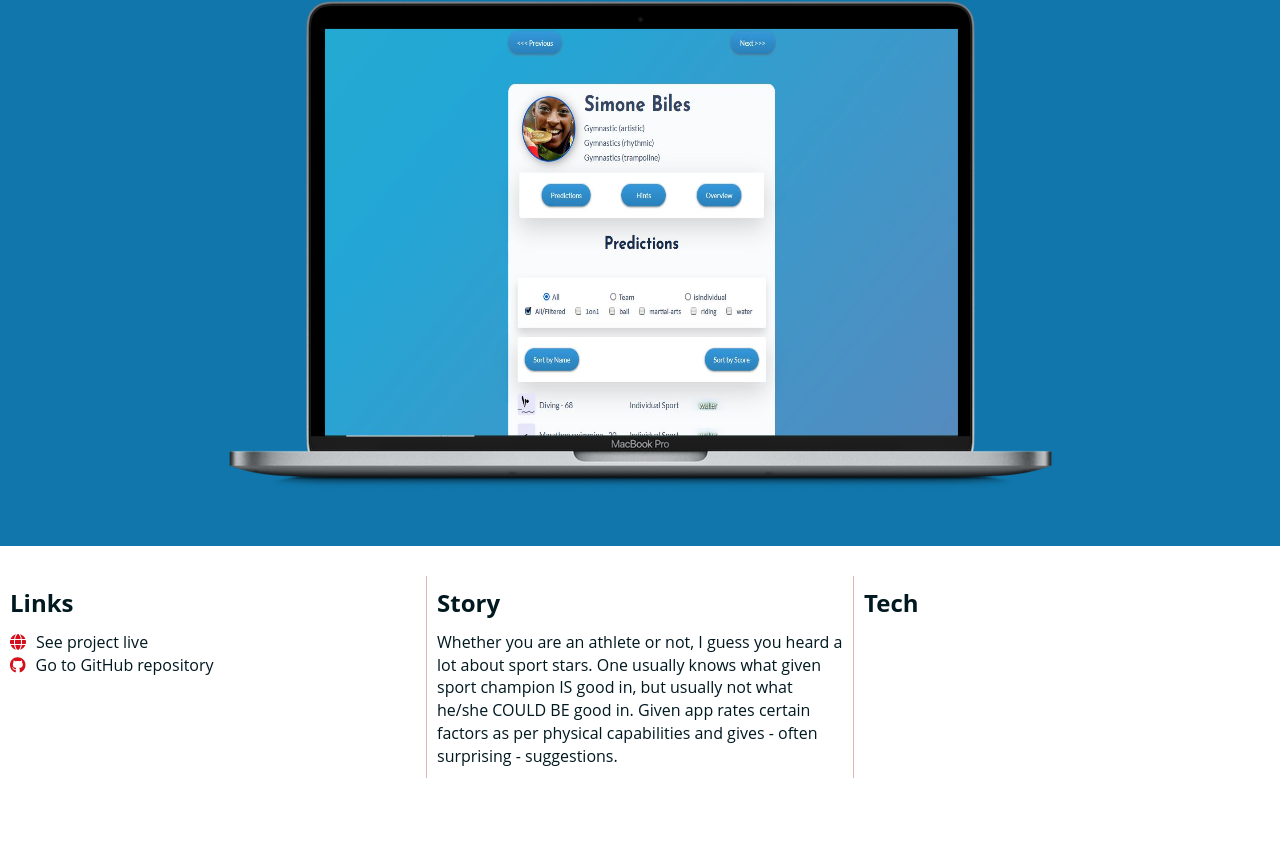
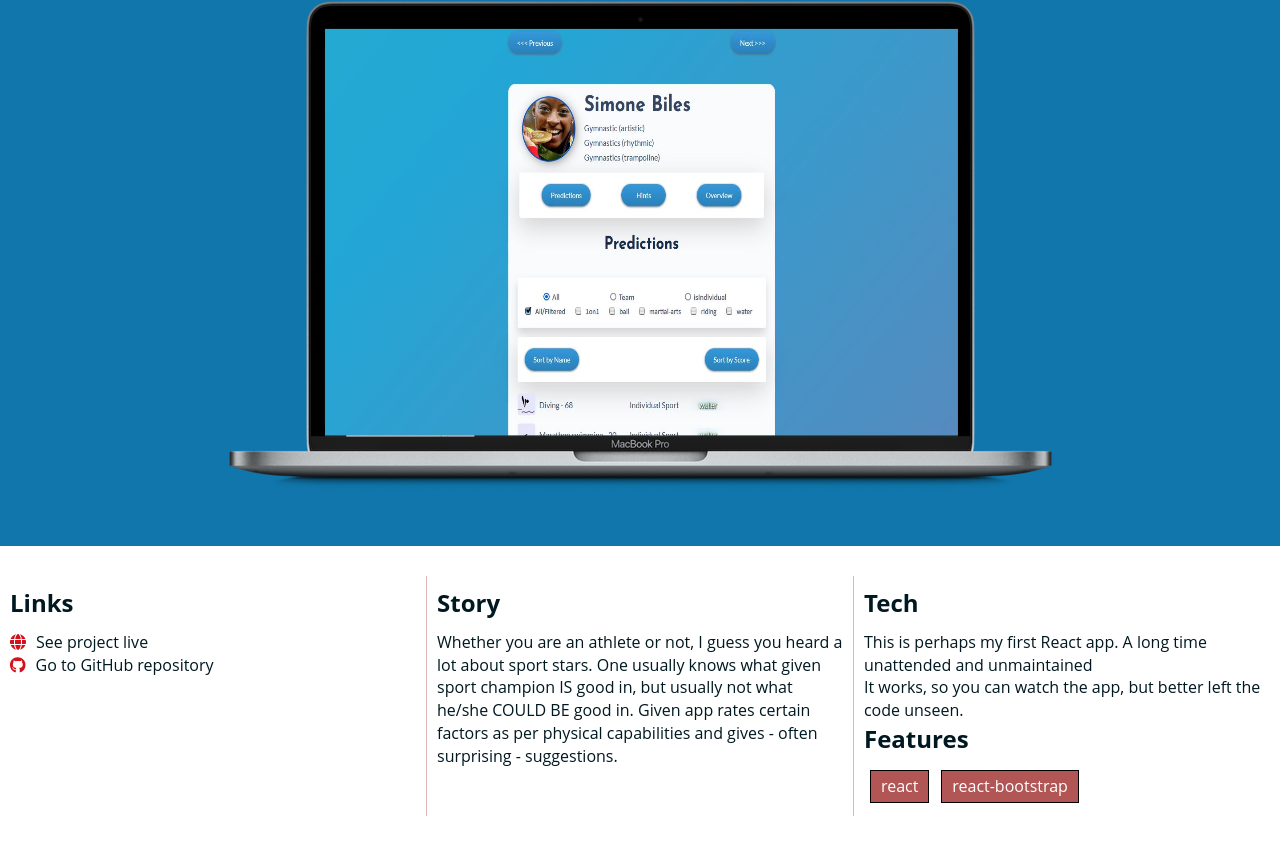
Before and after one commit to Kiszuriwalilibori/PortfolioNext, a Next.js app: page /projects/Athletes in a window 1280 px wide. Shown: the part 524-1370 px from the top of the page. Before the commit the page ends 1332 px from the top, so only its background shows below. Built offline with nearby package versions, Linux system fonts and the light colour scheme.

Commit message:
added tech content, some restylings

```diff
--- a/data/projects.json
+++ b/data/projects.json
@@ -48,17 +48,17 @@
         {
             "title": "Cryptocurrency Tracker",
             "description": "Cryptocurrency tracker which updates with programmed intervals",
-            "story": "",
+            "story": "Most people generally like making investments, selling, buying and all that staff. If you are one of these people, that app is just for you. Crypto Currency Tracker shows the most accurate live prices from trusted top crypto exchanges globally. This app connets with crypto-compare API. It fetches available cryptocurrencies list initially and permits create its pair with PLN, USD, or EUR. Then one can watch changes in 3-seconds intervals. Given is current price as well as both absolute values and percentile change for 1 day, 1 month, 5 months, 12 months, 30 months, and a year. Changes are not only visible in the table, but also signaled by pop-up with adequate message",
             "longDescription": [
-                "This app connets with crypto-compare API. It fetches available cryptocurrencies list initially and permits create its pair with PLN, USD, or EUR",
-                "Then one can watch changes in 3-seconds intervals. Given is current price as well as both absolute values and percentile change for 1 day, 1 month, 5 months, 12 months, 30 months, and a yeara.Changes are not only visible in the table, but also signaled by pop-up with adequate message",
-                "While basically adequte npm libraries subscribing todata sourceare already available, this app uses direct and immediate api calls",
-                "List of available cryptos is fetched and kept by React Query. By keeping I mean it is cached and made continouosly available without redux or component store.",
-                "Similarly, React-Query refetching capability is applied to get current crypto price  with 3s interval",
-                "Historical prices are fetched initially once but with every 3s interval the app checks whether current date has cahnged or not, and with every new day historical data is refreshed ",
-                "Fetching error or unexpected result(sometimes data is empty) are handled within fetching script or hook with notistack messages. Such the script encapsulates error messaging, no application-wide error control is needed then.",
+                "This app connets with crypto-compare API. It fetches available cryptocurrencies list initially and permits create its pair with PLN, USD, or EUR.",
+                "Then one can watch changes in 3-seconds intervals. Given is current price as well as both absolute values and percentile change for 1 day, 1 month, 5 months, 12 months, 30 months, and a year.Changes are not only visible in the table, but also signaled by pop-up with adequate message.",
+                "While basically adequte npm libraries subscribing to the data source directly are already available, this app uses direct and immediate api calls.",
+                "List of available cryptos is fetched and kept by React Query.",
+                "Similarly, React-Query refetching capability is applied to get current crypto price  with 3s interval.",
+                "Historical prices are fetched initially once, but with every 3s interval the app checks whether current date has changed or not, and with every new day historical data is refreshed.",
+                "Fetching error or unexpected result (sometimes data is empty) are handled within fetching script or hook with notistack messages. Such the script encapsulates error messaging, no application-wide error control is needed then.",
                 "Data - if not kept by React-Query is kept in local storage to make it continously available in case of page refreshing",
-                "For the future: the app might be more customizable - for example,interval"
+                "Plans for the future: the app might be more customizable - for example, interval"
             ],
             "live": "https://kiszuriwalilibori.github.io/cryptocurrency/",
             "github": "https://github.com/Kiszuriwalilibori/cryptocurrency",
@@ -78,14 +78,14 @@
         },
         {
             "title": "Chat",
-            "story": "Do you think you desperately need to talk to anyone, no matter whom? If so that app is just for you (or rather, it will be soon). It is connected to random-user generating API. You'll get ten people for your select - there will be fair amount of details presesented (you can take all of them if you wish, though), and then you can start 'conversation'. Yes, 'conversation', the app is still on the level of recruiting company requirements what precisely means the only thing you can hear from your new friends is `You said...(and here goes your statement)`. In the coming future the app will be connected to AI chat terminal, however. Besides, now it shows only language code, it will be replaced by full language name ",
+            "story": "Do you think you desperately need to talk to anyone, no matter whom? If so that app is just for you (or rather, it will be soon). It is connected to random-user generating API. You'll get ten people for your select - there will be fair amount of details presesented (you can take all of them if you wish, though), and then you can start 'conversation'. Yes, 'conversation', the app is still on the level of recruiting company requirements what precisely means the only thing you can hear from your new friends is `You said...(and here goes your statement)`. In the coming future the app will be connected to AI chat terminal, however.",
             "description": "Fake chat with even more fake persons",
             "longDescription": [
                 "The app is connected to random-user generating API with custom hook. Initially, it generates set of ten fake users. Then, customer can start 'chat' with chosen ones. As it is fake chat and not the real one, the only answer is 'You said...' and that answer is received with natural-like irregular delay.",
                 "The app also presents active interlocutor details.",
                 "Active interlocutors are distinguishable from non-active by visual identifiers. In dialog box there is also their image. One can switch between them and keep up to ten chats simultanously",
                 "The time gap from the last activity is visible",
-                "For the future: the app might be connected to any AI interface. Also, languages are available as language code, full name would be better"
+                "For the future: the app might be connected to any AI interface."
             ],
             "live": "https://kiszuriwalilibori.github.io/FakeChat/",
             "github": "https://github.com/Kiszuriwalilibori/FakeChat",
@@ -162,7 +162,7 @@
         {
             "title": "Weather Forecast",
             "description": "Just the tiny forecasting app loaded with extra powers",
-            "story": "If you travel a lot, that app is just for you. One can see not only weather in any point on Earth (identified by city name or geocoordinates) but also compare it with weather in his current or whatever location in order for example - to pack up appropriate clothes. One can also have handy storage with data of important locations",
+            "story": "If you travel a lot, that app is just for you. One can see not only weather in any point on the Earth (identified by city name or geo-coordinates) but also compare it with weather in his current or whatever location, in order for example - to pack up appropriate clothes. One can also keep handy storage with data of important locations",
             "longDescription": [
                 "This app displays basic weather data in location identified by city name, geocoordinates or by actual client's device position",
                 "There is option of storing locations in local storage",
@@ -179,12 +179,13 @@
         },
         {
             "title": "YouTube Player",
-            "description": "Simplified You Tube player",
+            "description": "Simplified You Tube player. ",
+            "story": "Company i wanted to join was a media house, and so was the recruitment task. One of the objectives was to obtain appearance reasonably close to original",
             "longDescription": [
                 "This is simple You Tube player allowing choice of movie subject",
-                "Among others, the objective was to obtain appearance as close as possible to original. With respect to top bar, that was surprisingly cumbersome and requested application of sophisticated resize-control system.",
-                "Sidebar/topbar contains miniatures the number of which is also responsive",
-                "The app needs login (look in README for password) and implements permitted routes"
+                "With respect to top bar, reaching the objective was surprisingly cumbersome and requested application of sophisticated resize-control system.Even so, it shows its best in Chrome only.",
+                "Sidebar/topbar contains miniatures the number of which is also responsive.",
+                "The app needs login (look in README for password) and implements permitted routes pattern."
             ],
             "live": "https://kiszuriwalilibori.github.io/youtube/",
             "github": "https://github.com/Kiszuriwalilibori/youtube",
@@ -194,14 +195,14 @@
         },
         {
             "title": "Google Books Finder",
-            "story": "One day, in the middle of doing one of the online Java Scripts courses, I have decided to follow the recommendation of the author and develop something that will fetch anything from any public API. You see, these were very first days of my IT career and the task appeared to me bot challenging and not overengineered. I have revised list of open API's and decided to start from Google Books API. That is how one of my most fascinating adventures begun. The app was really small and simple initially to be quite complicated finally, I have tested a lot of programming techniques there, and that is why it is not as coherent as many of my later works. New features has been appearing one after another. Finally, there you have app that finds books as per given criteria, filters the results, sorts them, removes book from view as well as results, creates a local temporary storage,and much more. So - if you like books, have a fun ;) ",
+            "story": "One day, in the middle of scrambling through an online Java Scripts course, I have decided to follow the recommendation of the author and develop app that will fetch anything from any public API. You see, these were very first days of my IT career and the task appeared to me both challenging and not overengineered. I have revised list of open API's and decided to start with Google Books. That is how one of my most fascinating adventures begun. The app was really small and simple initially to be quite complicated finally, I have tested a lot of programming techniques there, and that is why it is not as coherent as might be. New features has been appearing one after another. Finally, there you have app that finds books as per given criteria, filters the results, sorts them, removes book from view as well as results, creates a local temporary storage,and much more. So - if you like books, have a fun ;) ",
             "description": "Finds books in Google Books resources and performs multiple actions on results.",
             "longDescription": [
                 "The application for browsing resorces of Google Books. One can choose books by author, name, and label.",
                 "One can sort and filter results by author, language, title, subtitle, labels and year of issue",
                 "It permits creation of local Favorites, gives access to shop, displays details.",
                 "It is paginated, and nicely styled with material-ui",
-                "As  admin limits the number of book records in single fetch, I have applied recursive continuous fetching thunk"
+                "As admin limits the number of book records in single fetch, and the number of available records is unknown, I have applied recursive continuous fetching thunk, but it takes more time then usual single step fetch. "
             ],
             "live": "https://kiszuriwalilibori.github.io/books/",
             "github": "https://github.com/Kiszuriwalilibori/books",
@@ -221,11 +222,13 @@
         },
         {
             "title": "Firebase",
-            "story": "Some apps are doing great jobs, some satisfy somebody's needs,  some are proof of somebody's vanity, some support company, industry,country, etc. Not this one. That is a pure training or playground of Firebase. See, I am Front-end developer, but think that at least some knowledge of back-end might be useful. So I have developed firebase-connected app that sores data of foo users, and if you have Google accound, you can log in and add new ones. Simple operations (like sorting) are also enabled. The number of stored users is restricted, however.",
+            "story": "Some apps are doing great jobs, some satisfy somebody's needs,  some are proof of somebody's vanity, some support company, industry,country, etc. Not this one. That is a pure training or playground of Firebase. See, I am Front-end developer, but think that at least some knowledge of back-end might be useful. ",
             "description": "Stores and retrieves foo data in Firebase d-base instance",
             "longDescription": [
-                "My Firebase application, gathering simple data",
-                "It request authentication for adding records with Google account"
+                "My Firebase-connected application, gathering simple data of foo users. Data is subject to validation.",
+                "It request authentication with Google account for adding users records.The number of stored users is limited, however.",
+                "One can remove only users created by himself.",
+                "Simple operations (like sorting) are also enabled."
             ],
             "live": "https://kiszuriwalilibori.github.io/firebase/",
             "github": "https://github.com/Kiszuriwalilibori/firebase",
@@ -240,7 +243,7 @@
             "longDescription": ["An example of decision-tree building scheme"],
             "live": "https://kiszuriwalilibori.github.io/tree/",
             "github": "https://github.com/Kiszuriwalilibori/tree",
-            "features": ["react"],
+            "features": ["react", "material-ui", "formik", "redux", "typescript"],
             "category": "A",
             "slides": ["/images/project_images/tree.jpg"]
         },
@@ -249,13 +252,11 @@
             "description": "Cheerful portfolio, inspired slightly by Bollywood",
             "story": "Let us leave behind the two moody portfolios and just dance. The portfolio you are about to visit is cheery, colorfull and just brillant. Boys, elephants, girls, everybody is dancing to the beat. Only Pope is missing (yeah, it is a very common gif and I had him here, I can say, but after some emails with rather serious treats decided to let go. Not this time, not the place yet.) By the way, I am not the fan of Bollywood indeed, but appreciate the enormous load of joy present in every their production. Join us and enjoy this work",
             "longDescription": [
-                "One usually knows what given sport champion IS good in, but usually not what he/she COULD BE good in. Given app rates certain factors as per physical capabilities and gives - often surprising - suggestions",
-                "This is perhaps my first React app. A long time unattended and unmaintained",
-                "It works, so you can watch the app, but better left the code unseen."
+                "The last portfolio version before the one you look at has been developed. Interesting as playground for Web Components only."
             ],
             "live": "https://kiszuriwalilibori-about-me.netlify.app",
             "github": "https://github.com/Kiszuriwalilibori/portfolio",
-            "features": ["react", "react-bootstrap"],
+            "features": ["HTML-only", "CSS3", "JS", "Web Components", "PUG", "PWA", "Web Workers"],
             "category": "C",
             "slides": ["/images/project_images/dancer-portfolio.jpg", "/images/project_images/dancer-portfolio2.jpg"]
         }
--- a/src/components/footer/index.js
+++ /dev/null
@@ -1,6 +0,0 @@
-export const Footer = () => {
-    return <footer>{/* <p> © 2022 Time to Code - A Project Built with Next.js </p> */}</footer>;
-};
-
-export default Footer;
-//TODO add any content here
--- /dev/null
+++ b/src/components/footer/index.tsx
@@ -0,0 +1,5 @@
+export default function Footer() {
+    return <footer></footer>;
+}
+
+//TODO add any content here or remove
--- a/src/components/head.jsx
+++ b/src/components/head.tsx
@@ -2,7 +2,9 @@ import Head from "next/head";
 import { useRouter } from "next/router";
 import capitalize from "lodash/capitalize";
 
-const descriptions = {
+const descriptions: {
+    [key: string]: string;
+} = {
     aboutme: "Basic informations about Piotr Maksymiuk",
     skills: "Acquired skills, gained certificates, graduated schools, completed trainings and other educational events",
     career: "The history of employment",
--- a/src/components/projects/single-project.tsx
+++ b/src/components/projects/single-project.tsx
@@ -2,6 +2,7 @@ import React from "react";
 import { Project } from "../../../types";
 import Contact from "../contact";
 import Icons from "../contact/icons";
+import { useId } from "react";
 
 interface Props {
     data: {
@@ -10,8 +11,9 @@ interface Props {
 }
 
 function SingleProjectPage(props: any) {
-    const { title, description, story, live, github } = props.data.data;
-
+    const { title, description, story, live, github, longDescription, features } = props.data.data;
+    console.log(props.data.data.features);
+    const ID = useId();
     return (
         <div className="single-project">
             <section className={`top-section top-section--${title.toLowerCase().split(" ").join("-")}`}>
@@ -41,8 +43,16 @@ function SingleProjectPage(props: any) {
                     {story}
                 </div>
                 <div className="bottom-section__column tech">
-                    {" "}
                     <h2>Tech</h2>
+                    {longDescription &&
+                        longDescription.map((item: string) => {
+                            return <p key={`${ID}-${item}`}>{item}</p>;
+                        })}
+                    <h2>Features</h2>
+                    {features &&
+                        features.map((item: string) => {
+                            return <span className="project-feature" key={`${ID}-${item}`}>{`${item}  `}</span>;
+                        })}
                 </div>
             </section>
         </div>
--- a/styles/_button.scss
+++ b/styles/_button.scss
@@ -35,5 +35,6 @@
         justify-content: center;
         margin: 6px 0;
         border-radius: 5px 0 0 5px;
+        z-index: 1000; //bez tego nie pokazuje się w pojedynczych projektach
     }
 }
--- a/styles/pages/_projects.scss
+++ b/styles/pages/_projects.scss
@@ -52,7 +52,7 @@
                     padding-bottom: 90px;
                 }
                 &__more {
-                    background-color: $red-color--vivid;
+                    background-color: $red-color--subdued;
                     width: 120px;
                     height: 60px;
                     position: absolute;
@@ -63,6 +63,10 @@
                     align-items: center;
                     justify-content: center;
                     color: $text-color--light;
+                    transition: background-color 0.3s;
+                    &:hover {
+                        background-color: $red-color--vivid;
+                    }
                 }
                 &__slides {
                     display: flex;
@@ -131,3 +135,13 @@
         }
     }
 }
+
+.project-feature {
+    @extend .subtitle-6;
+    background-color: $red-color--lighter--subdued;
+    margin: 3px 6px;
+    display: inline-block;
+    color: #fff;
+    padding: 4px 10px;
+    border: $black-border;
+}
--- a/styles/style.css
+++ b/styles/style.css
@@ -593,7 +593,7 @@ a {
   line-height: 1.5;
   margin-bottom: 0.66em;
 }
-.page__content .subtitle-6, .contact__content .subtitle-6, .projects__content .subtitle-6, .projects__content .container .project__features-list .features-list__item, .projects__content .container .project__features-header, .jobs__content .subtitle-6, .skills__content .subtitle-6, .aboutme__content .subtitle-6 {
+.page__content .subtitle-6, .contact__content .subtitle-6, .page__content .project-feature, .contact__content .project-feature, .projects__content .subtitle-6, .projects__content .project-feature, .projects__content .container .project__features-list .features-list__item, .projects__content .container .project__features-header, .jobs__content .subtitle-6, .jobs__content .project-feature, .skills__content .subtitle-6, .skills__content .project-feature, .aboutme__content .subtitle-6, .aboutme__content .project-feature {
   font-size: 12px;
   text-transform: uppercase;
 }
@@ -687,6 +687,7 @@ a {
   justify-content: center;
   margin: 6px 0;
   border-radius: 5px 0 0 5px;
+  z-index: 1000;
 }
 
 .left-moves, .navbar__item {
@@ -1179,7 +1180,7 @@ label:hover .rs-checkbox-wrapper .rs-checkbox-inner::before {
   }
 }
 .projects__content .container .project__more {
-  background-color: #d3101c;
+  background-color: rgba(145, 13, 13, 0.8);
   width: 120px;
   height: 60px;
   position: absolute;
@@ -1190,6 +1191,10 @@ label:hover .rs-checkbox-wrapper .rs-checkbox-inner::before {
   align-items: center;
   justify-content: center;
   color: #ffffff;
+  transition: background-color 0.3s;
+}
+.projects__content .container .project__more:hover {
+  background-color: #d3101c;
 }
 .projects__content .container .project__slides {
   display: flex;
@@ -1252,6 +1257,15 @@ label:hover .rs-checkbox-wrapper .rs-checkbox-inner::before {
   color: rgba(145, 13, 13, 0.8);
 }
 
+.project-feature {
+  background-color: rgba(145, 13, 13, 0.7);
+  margin: 3px 6px;
+  display: inline-block;
+  color: #fff;
+  padding: 4px 10px;
+  border: 1px solid black;
+}
+
 .contact {
   background: url("../public/backgrounds/contact.jpg") top right no-repeat;
   background-size: cover;
```
Also changed, not shown: src/components/project-layout/index.jsx (+6 -1 lines), 1 other file (tests, documents, lock files or other folders).
